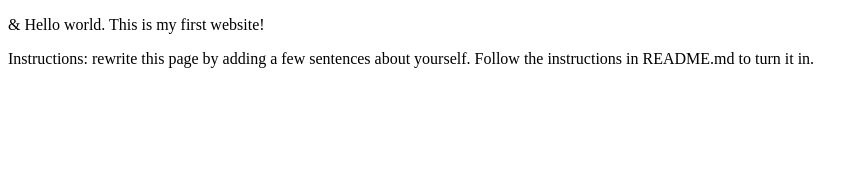
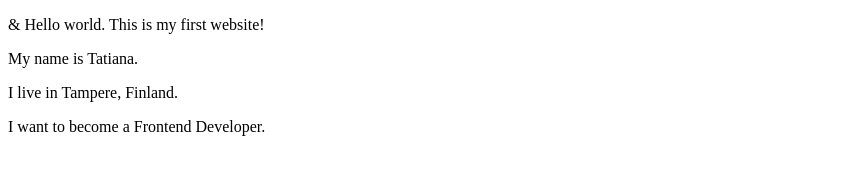
Before and after one commit to TatianaMenshakova/webdev_lab1, a plain HTML site: page Index.html in a window 1280 px wide. Shown: the whole page, without its empty margins (0-868 px from the left). Drawn offline with Linux system fonts and the light colour scheme.

Commit message:
Added three facts about myself in my html

```diff
--- a/Index.html
+++ b/Index.html
@@ -6,6 +6,8 @@
 </head>
 <body>
   <p>&amp; Hello world. This is my first website!</p>
-  <p>Instructions: rewrite this page by adding a few sentences about yourself. Follow the instructions in README.md to turn it in.</p>
+  <p>My name is Tatiana.</p>
+  <p>I live in Tampere, Finland.</p>
+  <p>I want to become a Frontend Developer.</p>
 </body>
 </html>
```
